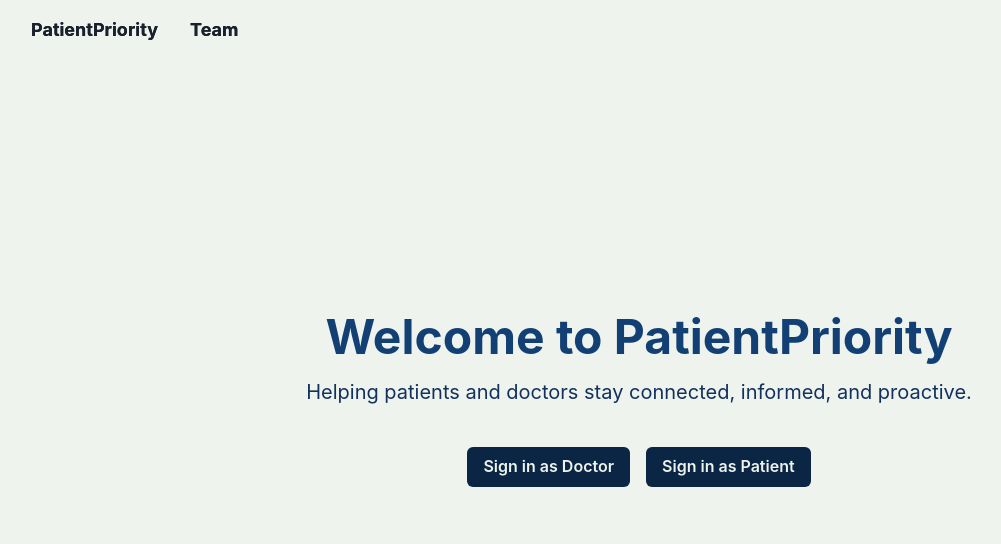
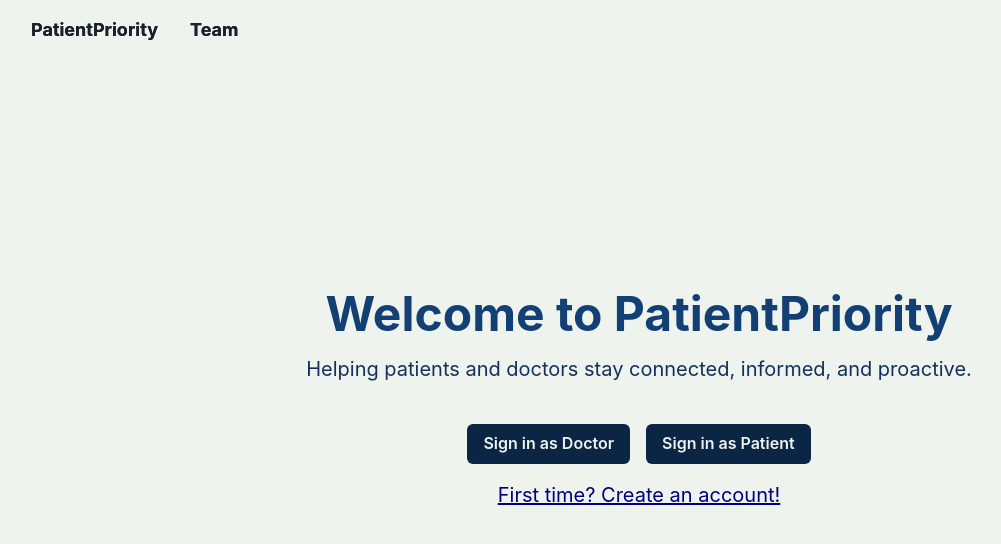
Before and after one commit to NectDz/PatientPriority, a React (Vite) app: page / in a window 1280 px wide. Shown: the top 544 px of the page, without its empty margins (1-1002 px from the left). Built offline with nearby package versions, Linux system fonts and the light colour scheme; no server answers.

Commit message:
setup signup link & route in home.jsx

```diff
--- a/src/pages/Home/home.jsx
+++ b/src/pages/Home/home.jsx
@@ -1,5 +1,5 @@
 import React from 'react';
-import { ChakraProvider, Box, Heading, Text, Button } from "@chakra-ui/react";
+import { ChakraProvider, Box, Heading, Text, Button, Link } from "@chakra-ui/react";
 import { useNavigate } from 'react-router-dom';
 
 const Home = () => {
@@ -7,7 +7,9 @@ const Home = () => {
 
   const handleDoctorLogin = () => { navigate('/doctorSignIn'); };
 
-  const handlePatientLogin = () => { navigate('/patientSignIn'); };
+  const handlePatientLogin = () => { navigate('/patientSignIn'); }; //buttons
+
+  const handleCreateAccount = () => { navigate('/signUp'); }; //triggered when user clicks first time here link
 
   return (
     <ChakraProvider>
@@ -29,8 +31,7 @@ const Home = () => {
           Helping patients and doctors stay connected, informed, and proactive.
         </Text>
 
-        <Box display="flex" gap="4">
-
+        <Box display="flex" gap="4" mb="4">
           <Button
             colorScheme="teal"
             onClick={handleDoctorLogin}
@@ -50,8 +51,17 @@ const Home = () => {
           >
             Sign in as Patient
           </Button>
+        </Box>
 
-        </Box>
+        <Text
+          fontSize="xl"
+          color="navy"
+          cursor="pointer"
+          textDecoration="underline"
+          onClick={handleCreateAccount}
+        >
+          First time? Create an account!
+        </Text>
 
       </Box>
     </ChakraProvider>
```
